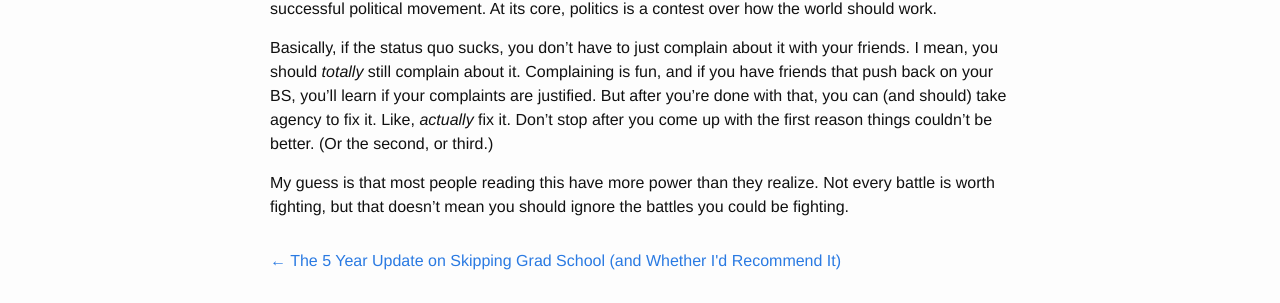
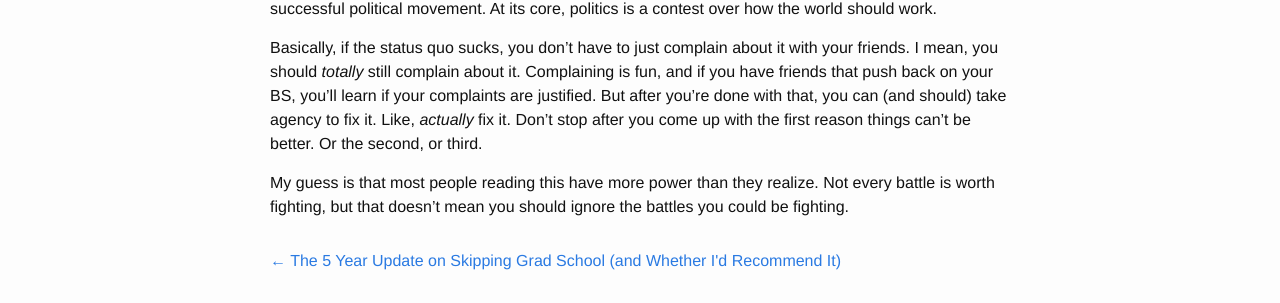
Before and after one commit to alexirpan/alexirpan.github.io, a Jekyll site: the page built from _posts/2021-05-10-world-can-change.markdown, in a window 1280 px wide. Shown: the part 1084-1387 px from the top of the page. Built offline with Jekyll 4.4.1, drawn with Linux system fonts in a browser that asks for light colours; nearby versions of some CDN libraries.

Commit message:
Alright, good enough for me

```diff
--- a/_posts/2021-05-10-world-can-change.markdown
+++ b/_posts/2021-05-10-world-can-change.markdown
@@ -55,8 +55,8 @@ with your friends. I mean, you should *totally* still complain about it. Complai
 is fun, and if you have friends that push back on your BS, you'll learn if your
 complaints are justified.
 But after you're done with that, you can (and should) take agency to fix it. Like,
-*actually* fix it. Don't stop after you come up with the first reason things couldn't
-be better. (Or the second, or third.)
+*actually* fix it. Don't stop after you come up with the first reason things can't
+be better. Or the second, or third.
 
 My guess is that most people reading this have more power than they realize.
 Not every battle is worth fighting, but that doesn't mean you should ignore the battles
```
Also changed, not shown: other parts of _posts/2021-05-10-world-can-change.markdown (+1 -1 lines).
